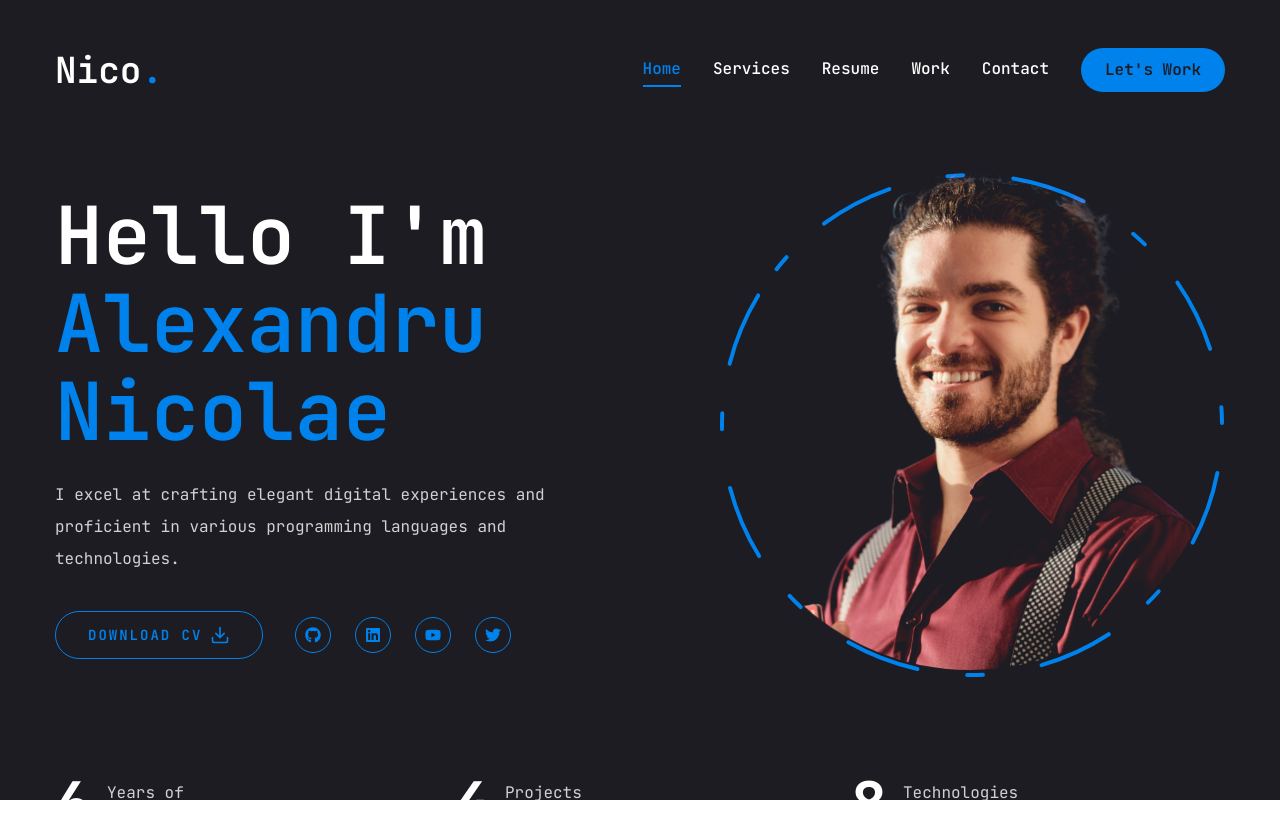
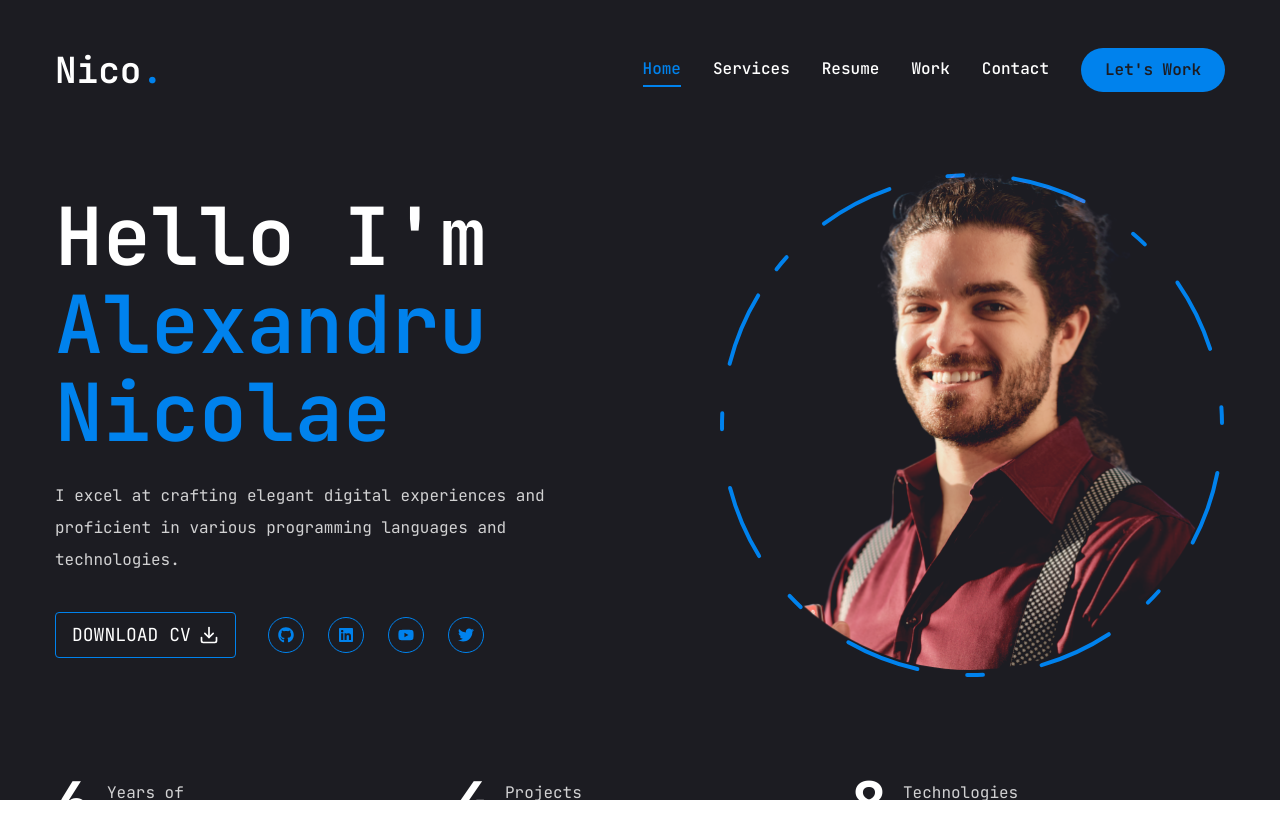
Before and after one commit to comanico/nico, a Next.js app: page / in a window 1280 px wide. Shown: the top 838 px of the page. Built offline with nearby package versions, Linux system fonts and the light colour scheme.

Commit message:
Added CV as attachement

```diff
--- a/app/page.jsx
+++ b/app/page.jsx
@@ -16,21 +16,24 @@ const Home = () => {
           {/* text */}
           <div className="text-center xl:text-left order-2 xl:order-none">
             <h1 className="h1 mb-6">
-              Hello I&apos;m <br /> <span className="text-accent">Alexandru Nicolae</span>
+              Hello I&apos;m <br />{" "}
+              <span className="text-accent">Alexandru Nicolae</span>
             </h1>
             <p className="max-w-[500px] mb-9 text-white/80">
-              I excel at crafting elegant digital experiences and proficient in various programming languages and technologies.
+              I excel at crafting elegant digital experiences and proficient in
+              various programming languages and technologies.
             </p>
             {/* btn and socials */}
             <div className="flex flex-col xl:flex-row items-center gap-8">
-              <Button
-                variant="outline"
-                className="uppercase flex items-center gap-2"
-                size="lg"
+              <a
+                className="uppercase flex items-center gap-2 border border-accent rounded px-4 py-2 text-lg hover:bg-accent hover:text-primary transition-all duration-500"
+                href="/assets/resume/Resume.pdf"
+                target="_blank"
+                rel="noopener noreferrer"
               >
                 <span>Download CV</span>
                 <FiDownload className="text-xl" />
-              </Button>
+              </a>
               <div className="mb-8 xl:mb-0">
                 <Social
                   containerStyles="flex gap-6"
--- a/app/services/page.jsx
+++ b/app/services/page.jsx
@@ -15,7 +15,7 @@ const services = [
     num: "02",
     title: "Cloud Architecture",
     description:
-      "Designing and implementing scalable cloud solutions for businesses. From infrastructure setup to deployment, you&apos;re ensured that your applications runs smoothly in the cloud at a low cost.",
+      "Designing and implementing scalable cloud solutions for businesses. From infrastructure setup to deployment, you are ensured that your applications runs smoothly in the cloud at a low cost.",
     href: "/contact",
   },
   {
--- a/package.json
+++ b/package.json
@@ -21,13 +21,15 @@
     "framer-motion": "^12.17.3",
     "lucide-react": "^0.514.0",
     "next": "^14.2.30",
+    "next-mdx-remote": "^5.0.0",
     "react": "^18",
     "react-countup": "^6.5.3",
     "react-dom": "^18",
     "react-icons": "^5.5.0",
     "swiper": "^11.2.8",
     "tailwind-merge": "^3.3.1",
-    "tailwindcss-animate": "^1.0.7"
+    "tailwindcss-animate": "^1.0.7",
+    "velite": "^0.2.4"
   },
   "devDependencies": {
     "eslint": "^8",
```
Also changed, not shown: 2 other files (tests, documents, lock files or other folders).
